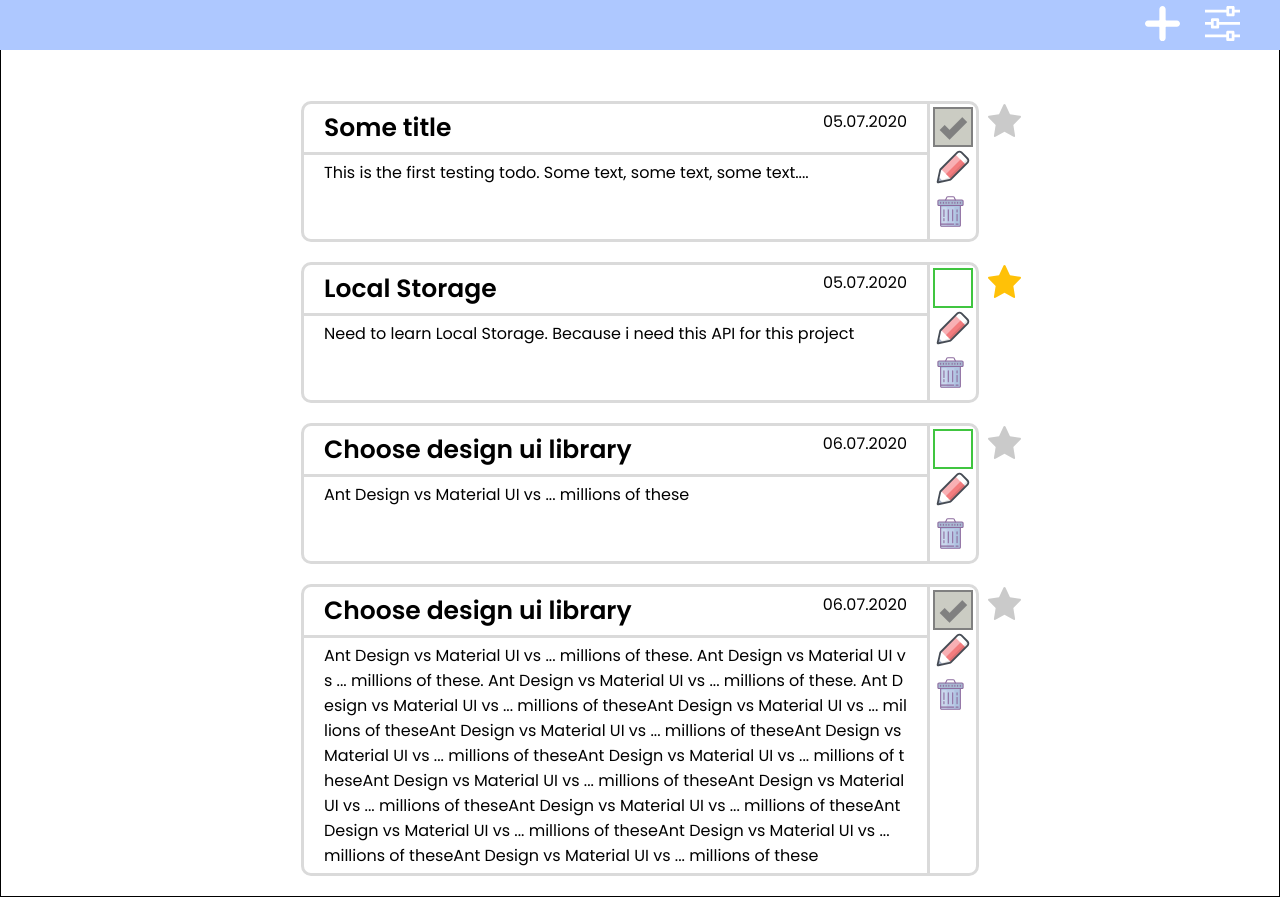
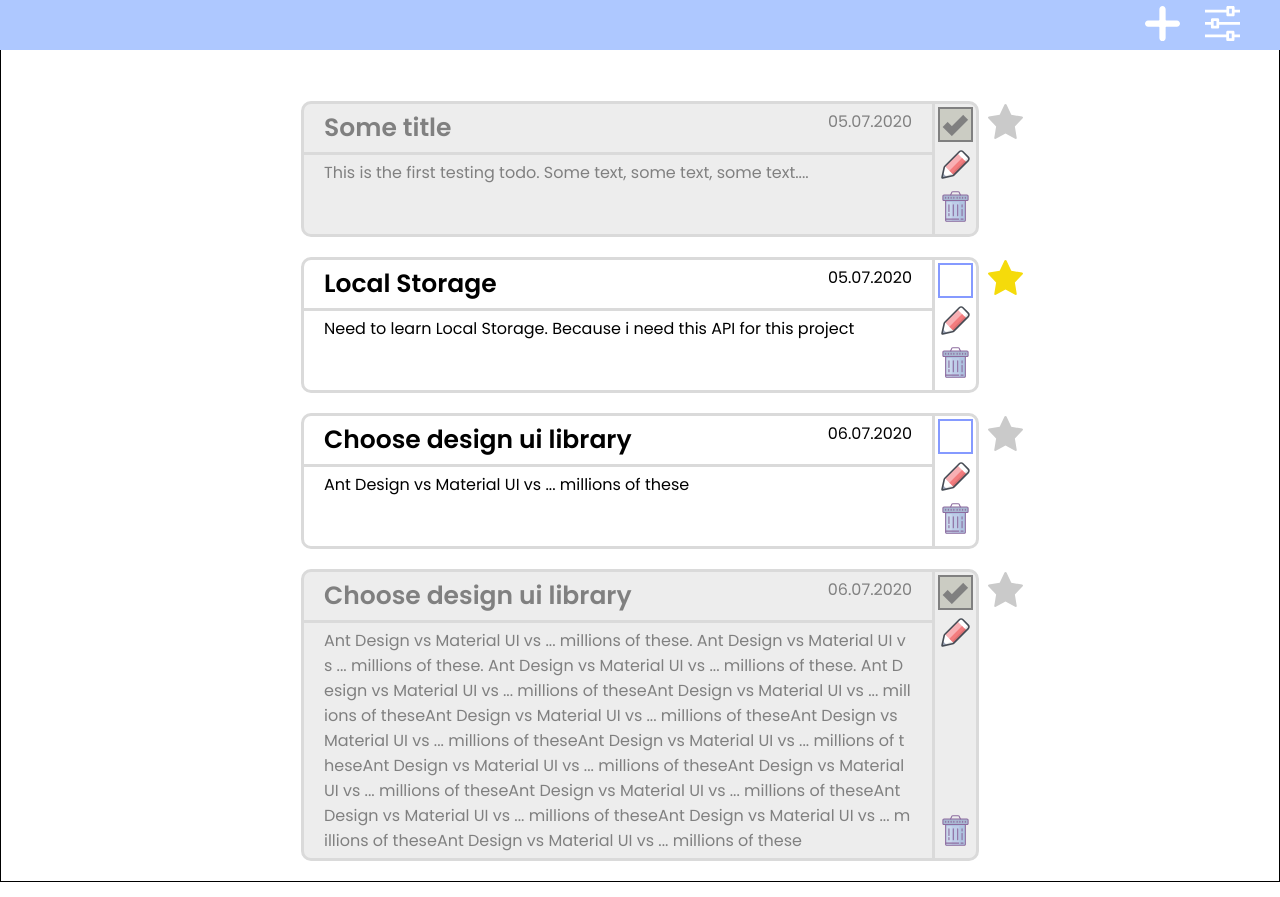
Before and after one commit to grygoryz/todo-simple, a React (Create React App) app: page / in a window 1280 px wide. Built offline with nearby package versions, Linux system fonts and the light colour scheme.

Commit message:
UI components (checkboxes, buttons)

```diff
--- a/src/common/Checkbox/Checkbox.module.scss
+++ b/src/common/Checkbox/Checkbox.module.scss
@@ -1,13 +1,13 @@
 
 .check {
-  width: 40px;
-  height: 40px;
+  width: 35px;
+  height: 35px;
   display: block;
 
   input {
     display: none;
     &:hover + .box {
-      background-color: #b3ffb7;
+      background-color: rgba(174, 200, 255, 0.37);
       &:after {
         top: 0;
       }
@@ -27,7 +27,8 @@
     width: 100%;
     height: 100%;
     transition: all 0.3s cubic-bezier(.19,1,.22,1);
-    border: 2px solid #40c540;
+    //border: 2px solid #40c540;
+    border: 2px solid #859aff;
     background-color: white;
     position: relative;
     overflow: hidden;
@@ -40,7 +41,8 @@
       position: absolute;
       border-left: 7.5px solid;
       border-bottom: 7.5px solid;
-      border-color: #40c540;
+      //border-color: #40c540;
+      border-color: #859aff;
       transform: rotate(-45deg) translate3d(0,0,0);
       transform-origin: center center;
       transition: all 1.1s cubic-bezier(.19,1,.22,1);
--- a/src/common/RemoveButton/RemoveButton.js
+++ b/src/common/RemoveButton/RemoveButton.js
@@ -5,7 +5,7 @@ import {ReactComponent as RemoveBtnIcon} from "../../assets/icons/remove.svg"
 const RemoveButton = ({onClick}) => {
     return (
         <button className={c.btn} onClick={onClick}>
-            <RemoveBtnIcon width="35px" height="35px"/>
+            <RemoveBtnIcon/>
         </button>
     );
 };
--- /dev/null
+++ b/src/common/Star/StarCheckbox.js
@@ -0,0 +1,14 @@
+import React from "react";
+import c from "./StarCheckbox.module.scss";
+import {ReactComponent as Star} from "../../assets/icons/star.svg";
+
+const StarCheckbox = ({checked, onChange}) => {
+    return (
+            <label className={c.check}>
+                <input type="checkbox" checked={checked} onChange={onChange}/>
+                <Star className={c.star}/>
+            </label>
+    );
+};
+
+export default StarCheckbox;
--- /dev/null
+++ b/src/common/Star/StarCheckbox.module.scss
@@ -0,0 +1,26 @@
+.check{
+
+  & input{
+    display: none;
+
+    &:hover + .star{
+      & path{
+        fill: #9e9e9e;
+      }
+    }
+
+    &:checked + .star{
+      & path{
+        fill: #f5db0b;
+      }
+    }
+  }
+}
+
+.star{
+  cursor: pointer;
+
+  & path{
+    transition: fill 0.1s;
+  }
+}
--- a/src/components/TasksList/Task/Task.js
+++ b/src/components/TasksList/Task/Task.js
@@ -1,17 +1,18 @@
 import React from "react";
 import c from "./Task.module.scss";
 import cn from "classnames"
-import {ReactComponent as Star} from "../../../assets/icons/star.svg";
 import Checkbox from "../../../common/Checkbox/Checkbox";
 import EditButton from "../../../common/EditButton/EditButton";
 import RemoveButton from "../../../common/RemoveButton/RemoveButton";
+import StarCheckbox from "../../../common/Star/StarCheckbox";
 
-// снизить размеры до 35x у кнопок
+// подумать над обертками div. можно ли как-то без них?
+// взять другой шрифт, у которого есть кириллица
 
-const Task = ({title, description, date, completed, important, onCompletedChange, onImportantChange}) => {
+const Task = ({title, description, date, completed, important, onCompletedChange, onImportantChange, removeTask}) => {
     return (
-        <div className={c.container}>
-            <Star className={cn(c.star, {[c.starChecked]: important}) }/>
+        <div  className={cn(c.container, {[c.container_grayscaled]: completed})}>
+            <div className={c.star}><StarCheckbox checked={important} onChange={onImportantChange}/></div>
             <div className={c.content}>
                 <div className={c.header}>
                     <div className={c.title}>{title}</div>
@@ -20,9 +21,9 @@ const Task = ({title, description, date, completed, important, onCompletedChange
                 <div className={c.description}>{description}</div>
             </div>
             <div className={c.options}>
-                <Checkbox onChange={onCompletedChange} checked={completed}/>
-                <EditButton/>
-                <RemoveButton/>
+                <div><Checkbox onChange={onCompletedChange} checked={completed}/></div>
+                <div className={c.editBtn}><EditButton/></div>
+                <div><RemoveButton onClick={removeTask}/></div>
             </div>
         </div>
     );
--- a/src/components/TasksList/Task/Task.module.scss
+++ b/src/components/TasksList/Task/Task.module.scss
@@ -5,6 +5,12 @@
   border-radius: 10px;
   font-family: 'Poppins', sans-serif;
   display: flex;
+
+  &_grayscaled{
+    background-color: #ededed;
+    color: gray;
+
+  }
 }
 
 .options{
@@ -56,4 +62,12 @@
 
 .options{
   padding: 3px;
+  display: flex;
+  flex-direction: column;
+  align-items: center;
 }
+
+.editBtn{
+  flex: 1 1 auto;
+  margin-top: 5px;
+}
--- a/src/components/TasksList/TasksList.js
+++ b/src/components/TasksList/TasksList.js
@@ -2,7 +2,7 @@ import React from "react";
 import Task from "./Task/Task";
 import c from "./TasksList.module.scss"
 
-const TasksList = ({tasks, toggleTask, toggleImportant}) => {
+const TasksList = ({tasks, toggleTask, toggleImportant, removeTask}) => {
     return (
         <div className={c.container}>
             {tasks.map(t => <Task key={t.id}
@@ -14,6 +14,7 @@ const TasksList = ({tasks, toggleTask, toggleImportant}) => {
                                   important={t.important}
                                   onCompletedChange={() => toggleTask(t.id)}
                                   onImportantChange={() => toggleImportant(t.id)}
+                                  removeTask={() => removeTask(t.id)}
             />)}
         </div>
     );
--- a/src/components/TasksList/TasksListContainer.js
+++ b/src/components/TasksList/TasksListContainer.js
@@ -1,4 +1,4 @@
-import {toggleImportant, toggleTask} from "../../redux/tasks-reducer";
+import {removeTask, toggleImportant, toggleTask} from "../../redux/tasks-reducer";
 import {connect} from "react-redux";
 import TasksList from "./TasksList";
 import React from "react";
@@ -15,6 +15,6 @@ const mapStateToProps = (state) => {
     }
 };
 
-const dispatches = {toggleTask, toggleImportant};
+const dispatches = {toggleTask, toggleImportant, removeTask};
 
 export default connect(mapStateToProps, dispatches)(TasksListContainer);
```
Also changed, not shown: src/assets/icons/edit.svg, src/assets/icons/star.svg.
